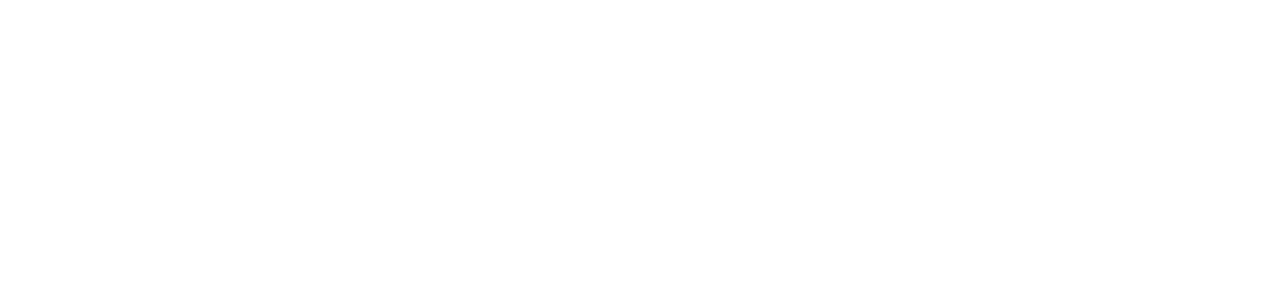
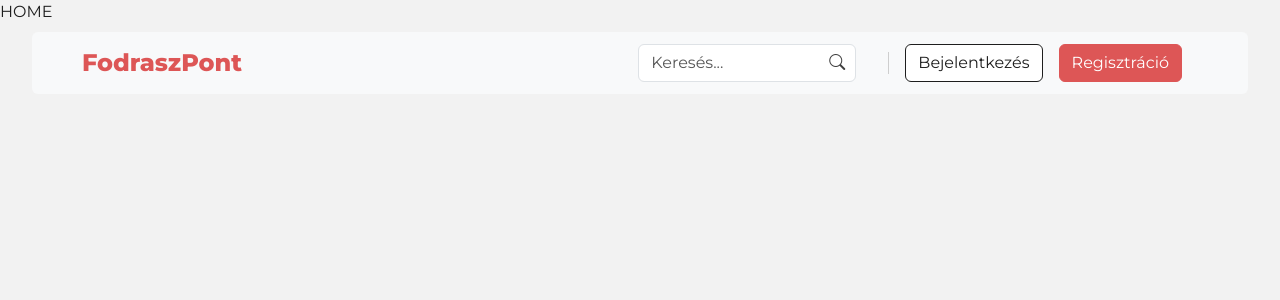
Before and after one commit to robertlocskai/fodrasz, a Vue app in the folder client/: page / in a window 1280 px wide. Shown: the top 300 px of the page. Built offline with nearby package versions, Linux system fonts and the light colour scheme.

Commit message:
feat: added Navbar
feat: added Sass

BREAKING CHANGE: edited primary and text color, edited buttons

```diff
--- a/client/index.html
+++ b/client/index.html
@@ -1,10 +1,23 @@
-<!DOCTYPE html>
+<!doctype html>
 <html lang="en">
   <head>
-    <meta charset="UTF-8">
-    <link rel="icon" href="/favicon.ico">
-    <meta name="viewport" content="width=device-width, initial-scale=1.0">
-    <title>Vite App</title>
+    <meta charset="UTF-8" />
+    <link rel="icon" href="/favicon.ico" />
+    <meta name="viewport" content="width=device-width, initial-scale=1.0" />
+    <!--FONTS-->
+    <link rel="preconnect" href="https://fonts.googleapis.com" />
+    <link rel="preconnect" href="https://fonts.gstatic.com" crossorigin />
+    <link
+      href="https://fonts.googleapis.com/css2?family=Montserrat:ital,wght@0,100;0,200;0,300;0,400;0,500;0,600;0,700;0,800;0,900;1,100;1,200;1,300;1,400;1,500;1,600;1,700;1,800;1,900&display=swap"
+      rel="stylesheet"
+    />
+
+    <!--BOOTSTRAP ICONS-->
+    <link
+      rel="stylesheet"
+      href="https://cdn.jsdelivr.net/npm/bootstrap-icons@1.11.1/font/bootstrap-icons.css"
+    />
+    <title>FodraszPont</title>
   </head>
   <body>
     <div id="app"></div>
--- a/client/package.json
+++ b/client/package.json
@@ -11,6 +11,7 @@
   },
   "dependencies": {
     "bootstrap": "^5.3.2",
+    "bootstrap-icons": "^1.11.1",
     "bootstrap-vue": "^2.23.1",
     "pinia": "^2.1.7",
     "vue": "^3.3.4",
@@ -23,6 +24,7 @@
     "eslint": "^8.49.0",
     "eslint-plugin-vue": "^9.17.0",
     "prettier": "^3.0.3",
+    "sass": "^1.69.5",
     "vite": "^4.4.11"
   }
 }
--- a/client/src/App.vue
+++ b/client/src/App.vue
@@ -1,9 +1,12 @@
 <script setup>
 import { RouterLink, RouterView } from 'vue-router';
+import Navbar from './components/Navbar.vue';
 </script>
 
 <template>
-  <header></header>
+  <header>
+    <Navbar />
+  </header>
 
   <main>
     <RouterView />
--- a/client/src/assets/main.css
+++ b/client/src/assets/main.css
@@ -0,0 +1,30 @@
+:root {
+  --primary: #dd5656;
+  --primaryDarker: hsl(0, 67%, 55%);
+  --text: #1e1e1e;
+}
+body {
+  background-color: #f2f2f2;
+}
+
+* {
+  font-family: Montserrat;
+}
+
+/*BUTTONS*/
+.btn-primary {
+  color: white;
+}
+.btn-primary:focus {
+  color: white !important;
+}
+.btn:hover {
+  color: white;
+}
+.btn-outline-primary,
+.btn-outline-primary:hover,
+.btn-outline-primary:focus {
+  color: var(--text);
+  border-color: var(--text) !important;
+  background-color: white !important;
+}
--- /dev/null
+++ b/client/src/assets/scss/abstracts/main.scss
@@ -0,0 +1,4 @@
+$primary: #dd5656;
+$body-color: #1e1e1e;
+
+@import '../../../../node_modules/bootstrap/scss/bootstrap.scss';
--- /dev/null
+++ b/client/src/components/Navbar.vue
@@ -0,0 +1,104 @@
+<template>
+  <nav class="navbar navbar-expand-lg navbar-light bg-light">
+    <div class="container">
+      <a class="navbar-brand" href="/">FodraszPont</a>
+      <button
+        class="navbar-toggler"
+        type="button"
+        data-bs-toggle="collapse"
+        data-bs-target="#navbarScroll"
+        aria-controls="navbarScroll"
+        aria-expanded="false"
+        aria-label="Toggle navigation"
+      >
+        <span class="navbar-toggler-icon"></span>
+      </button>
+      <div class="collapse navbar-collapse" id="navbarScroll">
+        <ul
+          class="navbar-nav me-auto my-3 my-lg-0 navbar-nav-scroll"
+          style="--bs-scroll-height: 100px"
+        ></ul>
+        <form class="d-flex">
+          <input
+            class="form-control me-3"
+            type="search"
+            placeholder="Keresés..."
+            aria-label="Keresés"
+          />
+          <i class="bi bi-search"></i>
+        </form>
+        <div class="divider me-3"></div>
+        <router-link to="/login" custom v-slot="{ navigate }">
+          <button class="btn btn-outline-primary me-3" type="submit" @click="navigate" role="link">
+            Bejelentkezés
+          </button>
+        </router-link>
+        <router-link to="/register" custom v-slot="{ navigate }">
+          <button class="btn btn-primary me-3" type="submit" @click="navigate" role="link">
+            Regisztráció
+          </button>
+        </router-link>
+      </div>
+    </div>
+  </nav>
+</template>
+<script setup></script>
+<style scoped>
+.navbar {
+  position: absolute;
+  left: 0;
+  right: 0;
+  background-color: white;
+  border-radius: 6px;
+  margin: 2rem;
+}
+.navbar-brand,
+.navbar-brand:hover,
+.navbar-brand:focus {
+  font-weight: 800;
+  font-family: Montserrat;
+  font-size: 1.5rem;
+  color: #dd5656;
+}
+
+.divider {
+  height: 1.4rem;
+  width: 1px;
+  background-color: #cecece;
+}
+
+.navbar-toggler,
+.navbar-toggler:focus {
+  border: none;
+  outline: none !important;
+}
+
+.bi-search {
+  align-self: center;
+  transform: translateX(-2.7rem);
+  color: #3f3f3f;
+}
+.bi-search:hover {
+  color: #dd5656;
+  cursor: pointer;
+}
+
+/* clears the ‘X’ from Internet Explorer */
+input[type='search']::-ms-clear {
+  display: none;
+  width: 0;
+  height: 0;
+}
+input[type='search']::-ms-reveal {
+  display: none;
+  width: 0;
+  height: 0;
+}
+/* clears the ‘X’ from Chrome */
+input[type='search']::-webkit-search-decoration,
+input[type='search']::-webkit-search-cancel-button,
+input[type='search']::-webkit-search-results-button,
+input[type='search']::-webkit-search-results-decoration {
+  display: none;
+}
+</style>
--- a/client/src/main.js
+++ b/client/src/main.js
@@ -1,5 +1,3 @@
-import './assets/main.css';
-
 import { createApp } from 'vue';
 import { createPinia } from 'pinia';
 
@@ -8,6 +6,8 @@
 
 import 'bootstrap/dist/css/bootstrap.css';
 import 'bootstrap-vue/dist/bootstrap-vue.css';
+import './assets/scss/abstracts/main.scss';
+import './assets/main.css';
 
 const app = createApp(App);
 
--- a/client/src/views/HomeView.vue
+++ b/client/src/views/HomeView.vue
@@ -1,3 +1,5 @@
-<script setup></script>
+<template>
+  <div>HOME</div>
+</template>
 
-<template></template>
+<style></style>
```
Also changed, not shown: client/src/views/LoginView.vue (added), client/src/views/RegisterView.vue (added), 1 other file (tests, documents, lock files or other folders).
